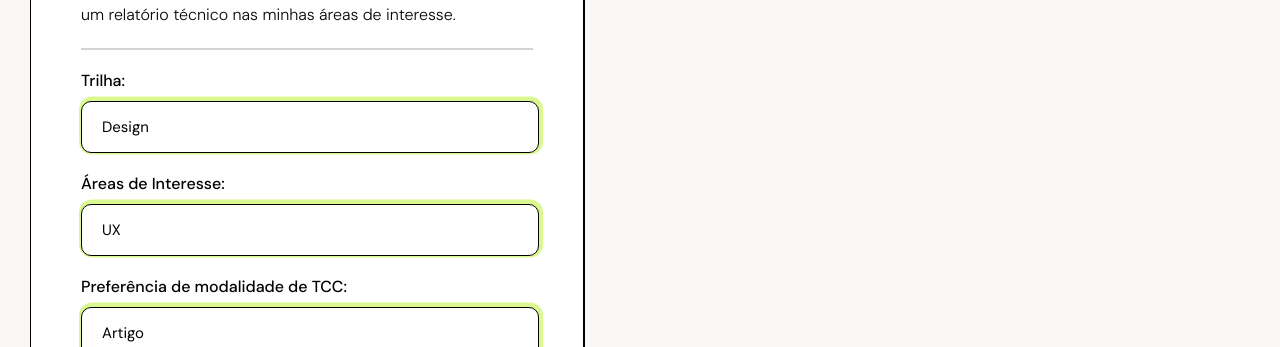
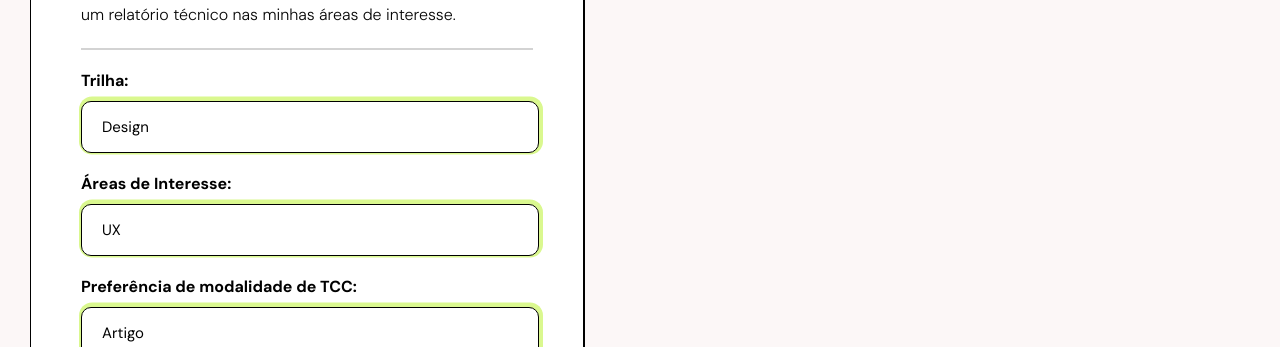
Before and after one commit to lemonsolucoes/matcch, a React (Vite) app: page /perfilaluno in a window 1280 px wide. Shown: the part 336-683 px from the top of the page. Built offline with nearby package versions, Linux system fonts and the light colour scheme.

Commit message:
Update Gig.scss and MyGigs.scss

```diff
--- a/src/pages/gig/Gig.scss
+++ b/src/pages/gig/Gig.scss
@@ -300,7 +300,7 @@
               margin-bottom: 20px;
 
               .title {
-                font-weight: 500;
+                font-weight: 700;
               }
 
               .desc {
--- a/src/pages/myGigs/MyGigs.scss
+++ b/src/pages/myGigs/MyGigs.scss
@@ -233,7 +233,7 @@
               margin-bottom: 20px;
 
               .title {
-                font-weight: 500;
+                font-weight: 700;
               }
 
               .desc {
```
